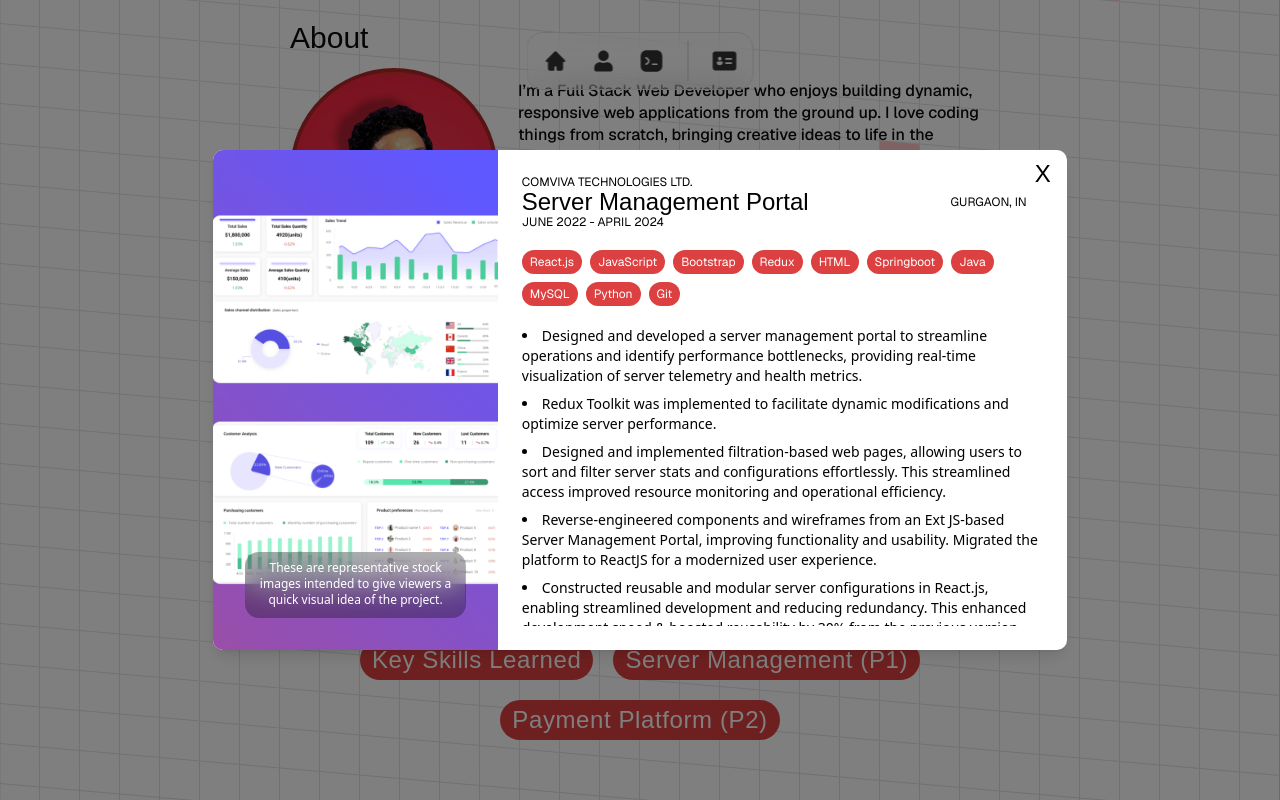
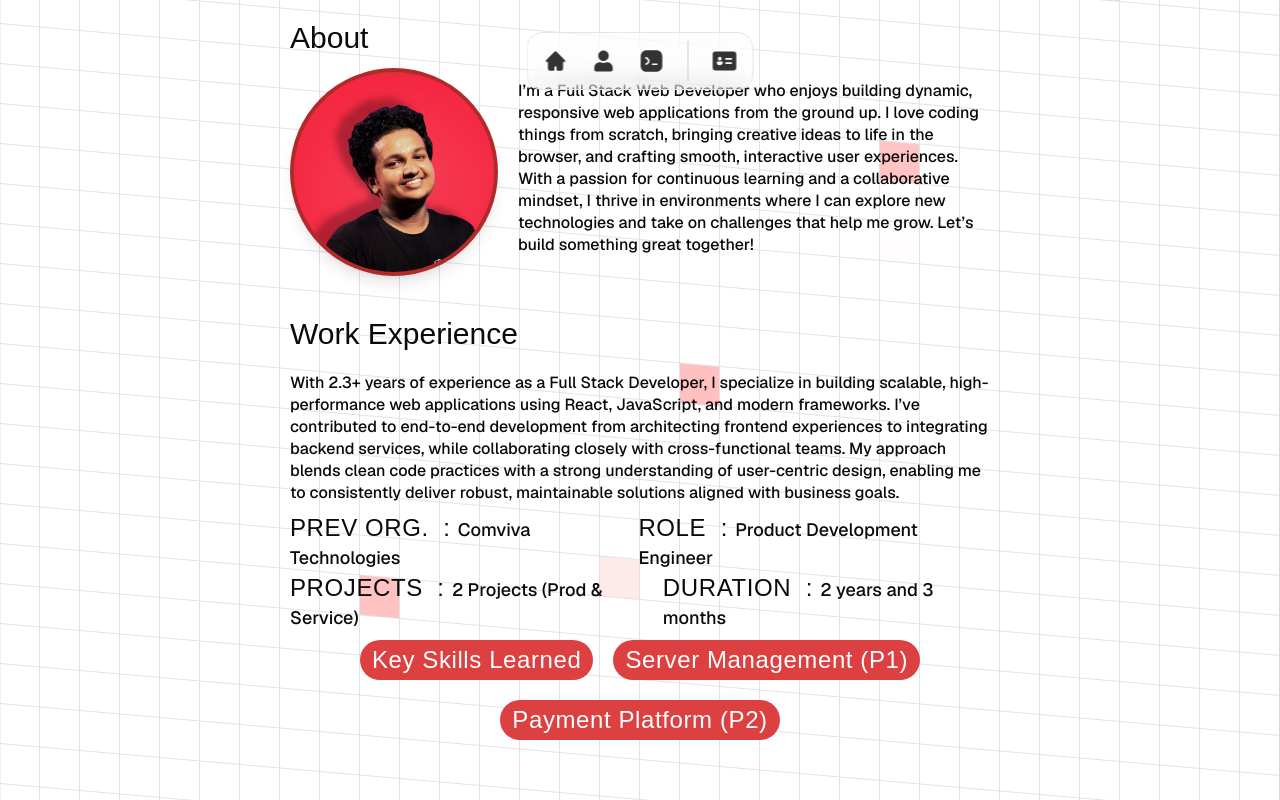
Before and after one commit to AswinP-Thampan/portfolio, a Next.js app: page /profile in a window 1280 px wide. Built offline with nearby package versions, Linux system fonts and the light colour scheme; a web font is replaced by a local one.

Commit message:
debugging

```diff
--- a/src/app/profile/page.js
+++ b/src/app/profile/page.js
@@ -9,7 +9,7 @@
 export default function Profile() {
 
     const [skills, setPopSkills] = useState(false)
-    const [project, setProjects] = useState(P1)
+    const [project, setProjects] = useState(null)
 
     const reveal = {
         hidden: { opacity: 0, y: 30 },
```
